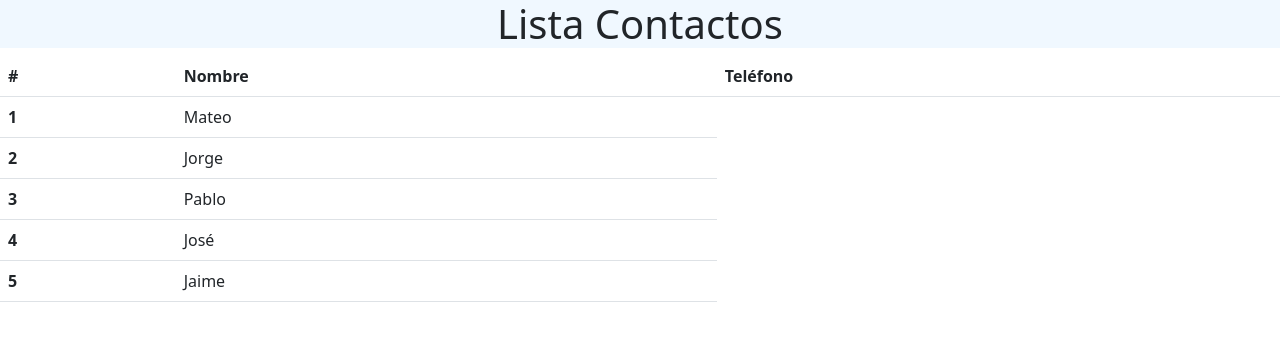
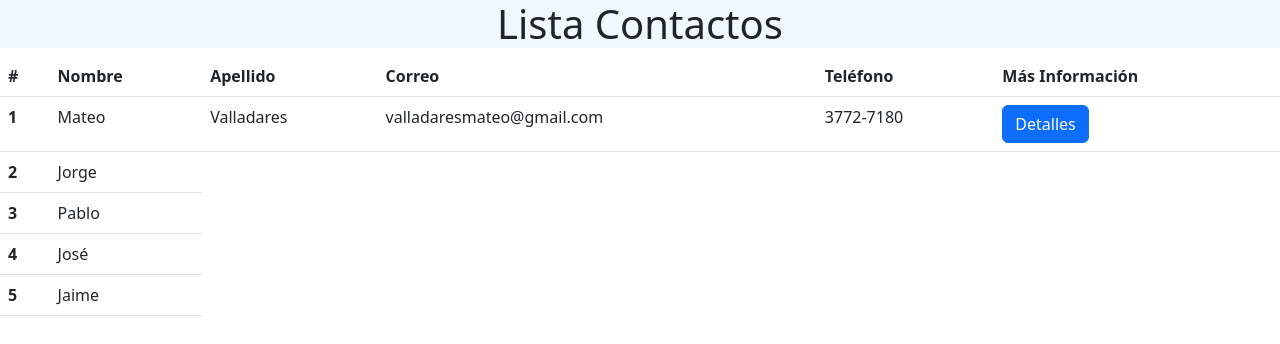
Before and after one commit to mvalladares-2019607/PS-AgendaWeb, a plain HTML site: page assets/pages/contactos.html in a window 1280 px wide. Drawn offline with nearby package versions, Linux system fonts and the light colour scheme.

Commit message:
se agregaron los primeros datos al listado de contactos

```diff
--- a/assets/pages/contactos.html
+++ b/assets/pages/contactos.html
@@ -17,13 +17,20 @@
       <tr>
         <th scope="col">#</th>
         <th scope="col">Nombre</th>
+        <th scope="col">Apellido</th>
+        <th scope="col">Correo</th>
         <th scope="col">Teléfono</th>
+        <th scope="col">Más Información</th>
       </tr>
     </thead>
     <tbody>
       <tr>
         <th scope="row">1</th>
         <td>Mateo</td>
+        <td>Valladares</td>
+        <td>valladaresmateo@gmail.com</td>
+        <td>3772-7180</td>
+        <td><a href="#" class="btn btn-primary">Detalles</a></td>
 
       </tr>
       <tr>
@@ -42,7 +49,6 @@
         <th scope="row">5</th>
         <td>Jaime</td>
       </tr>
-
     </tbody>
   </table>
 
```
